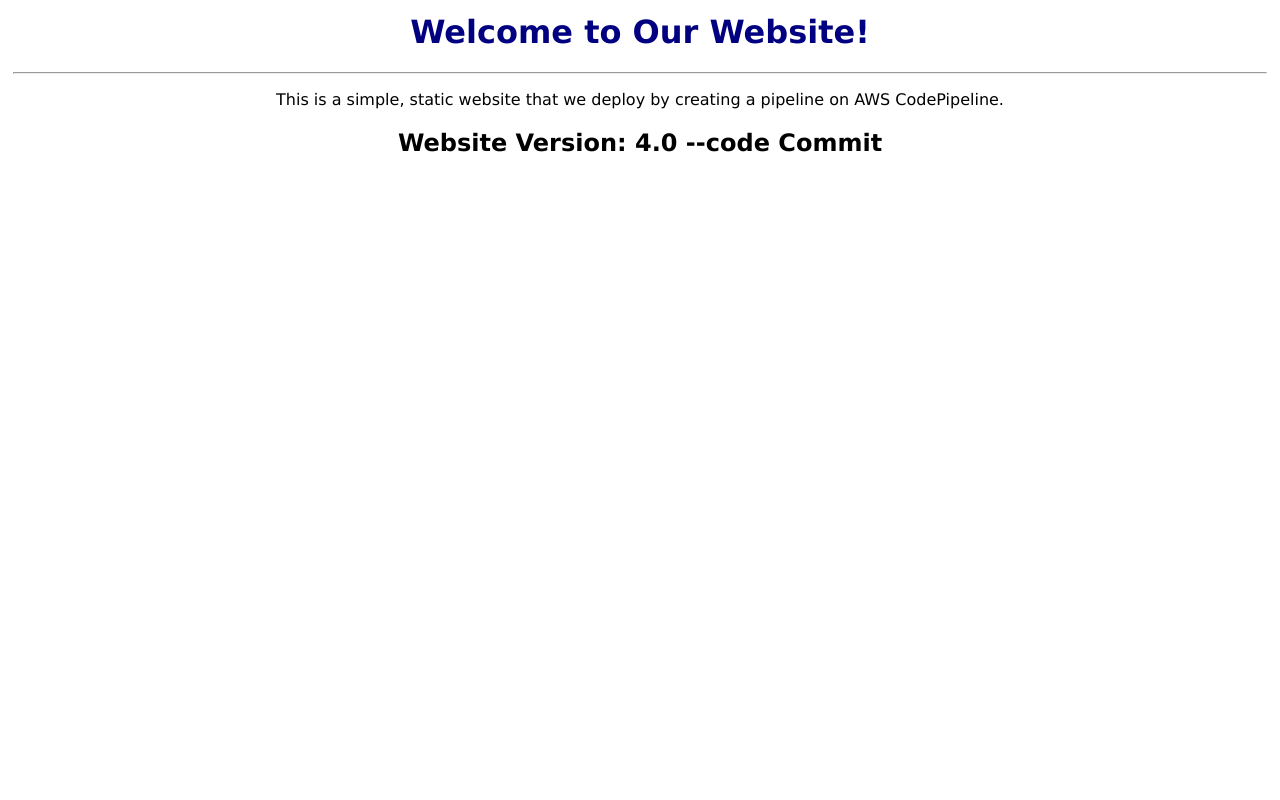
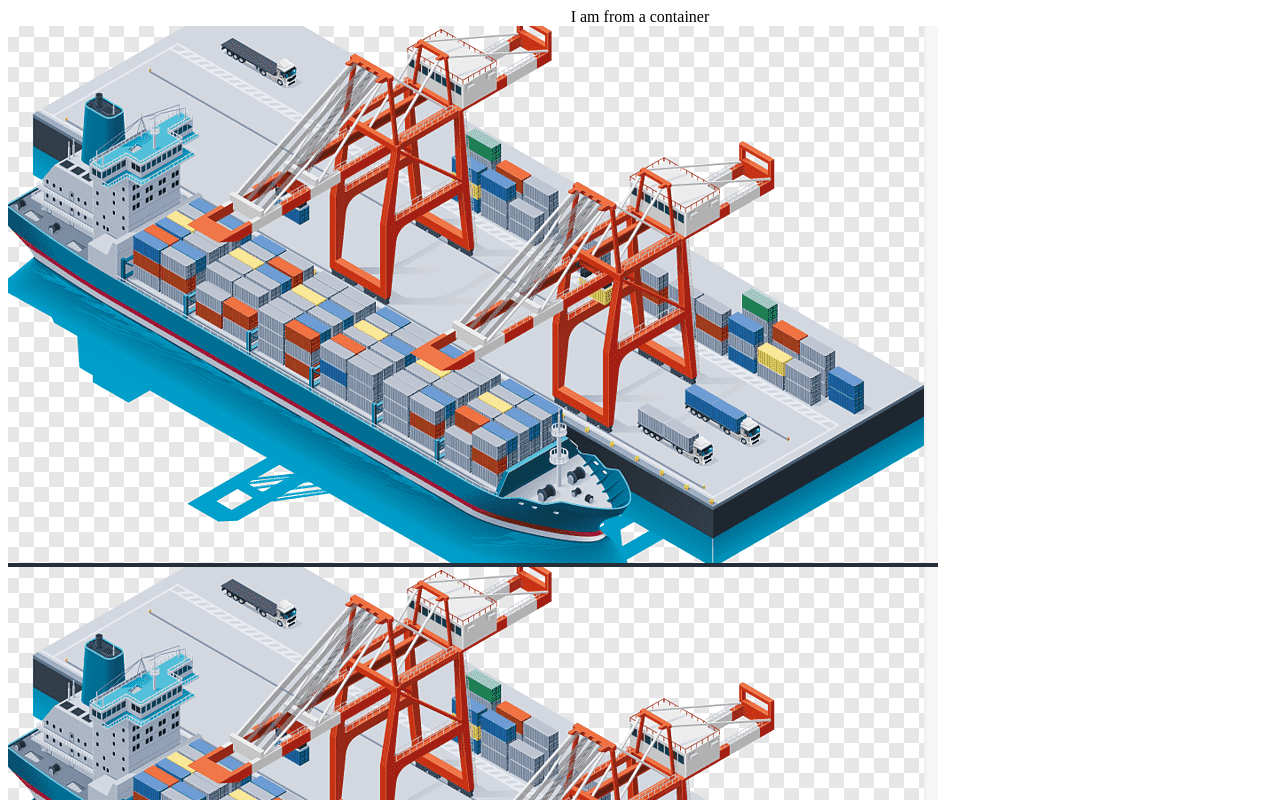
Before and after one commit to tatarameshbabub10/devops, a plain HTML site: page index.html in a window 1280 px wide. Shown: the top 800 px of the page. Drawn offline with Linux system fonts and the light colour scheme.

Commit message:
Add files via upload

```diff
--- a/index.html
+++ b/index.html
@@ -1,11 +1,12 @@
 <html>
     <head>
-        <title>Sample Website - AWS CodePipeline</title>
+     <title>Container Demo</title>
     </head>
-    <body style="text-align:center;font-family:Verdana;margin:1%;">
-        <h1 style="color:navy">Welcome to Our Website!</h1>
-        <hr>
-        <p>This is a simple, static website that we deploy by creating a pipeline on AWS CodePipeline.</p>
-        <h2>Website Version: 4.0 --code Commit</h2>
+    <body> <center><hl> I am from a container </h1></center>
+
+        <section id="photos">
+         <img src="container.png" alt="container">
+         <img src="container.png" alt="container">
+        </section>
     </body>
 </html>
```
